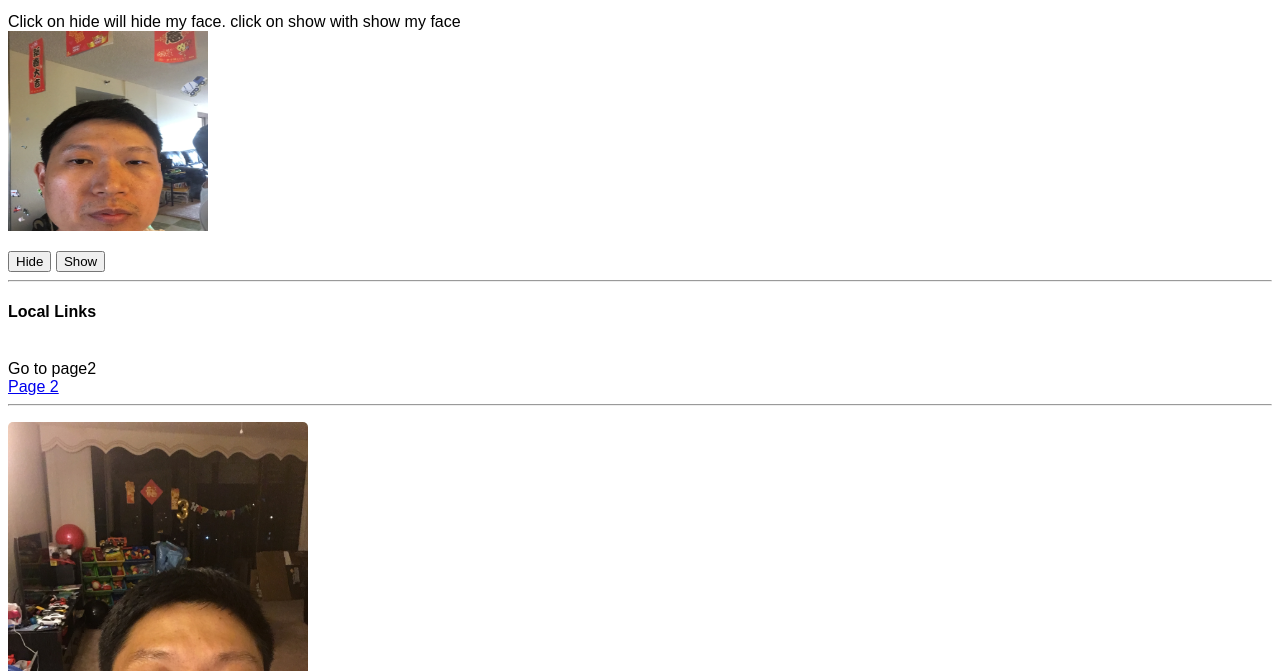
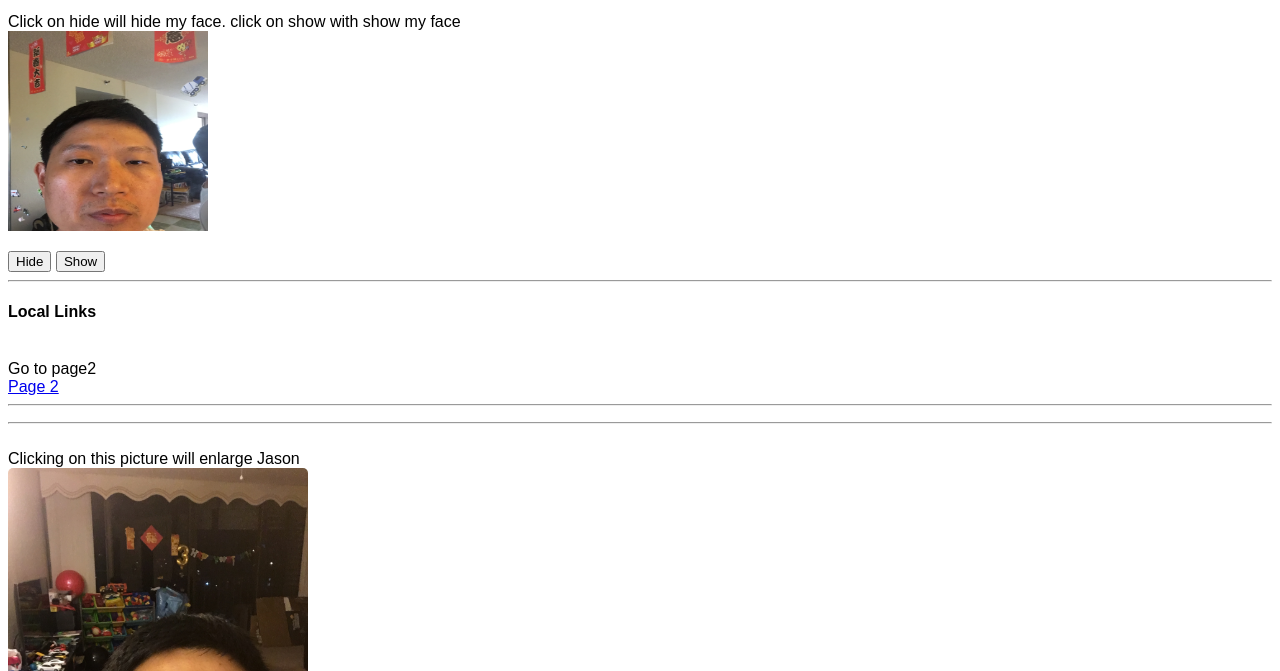
Before and after one commit to jchangkawaihona/8, a plain HTML site: page index.html in a window 1280 px wide. Shown: the part 129-800 px from the top of the page. Drawn offline with nearby package versions, Linux system fonts and the light colour scheme.

Commit message:
Update index.html

```diff
--- a/index.html
+++ b/index.html
@@ -224,7 +224,10 @@ Go to page2
 <hr>
 <p>
 </p>
-
+<hr>
+<br>
+Clicking on this picture will enlarge Jason
+<br>
 <img id="myImg" src="img_snow.jpg" alt="Snow" style="width:100%;max-width:300px">
 
 <!-- The Modal -->
```
